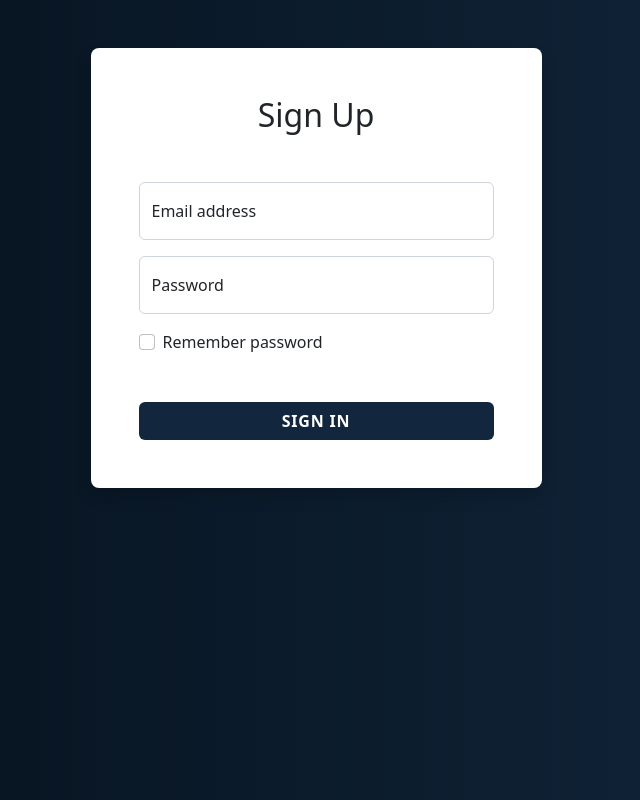
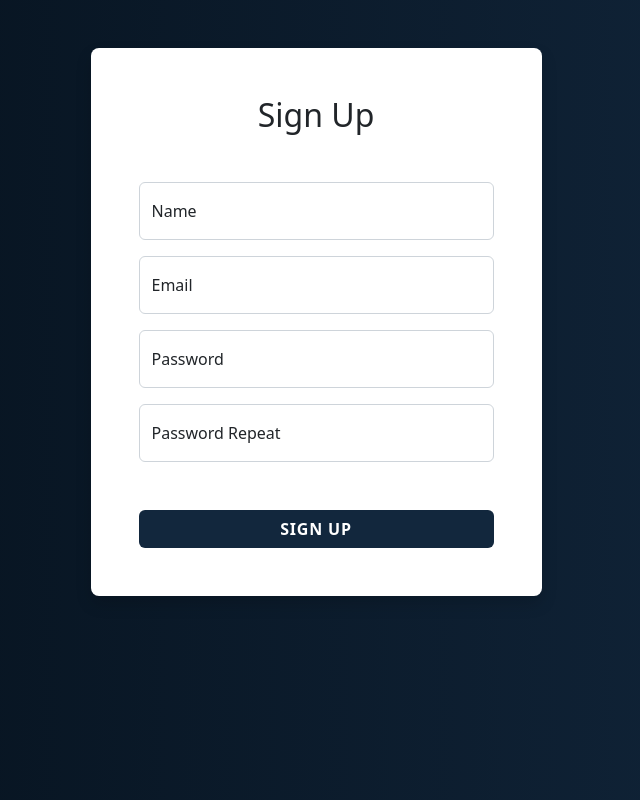
Before and after one commit to duhayildirim/BlogUIReact, a React (Create React App) app: page / in a window 1280 px wide. Shown: the whole page, without its empty margins (324-964 px from the left). Built offline with nearby package versions, Linux system fonts and the light colour scheme.

Commit message:
onChange funtions

```diff
--- a/src/Styles/Form.css
+++ b/src/Styles/Form.css
@@ -10,3 +10,8 @@ body {
     background: #12273d !important;
     color: white !important;
   }
+
+  .form-control:focus {
+    border-color: #12273d !important;
+    box-shadow: 0 0 0 0.05rem #12273d !important;
+}
--- a/src/UserSignupPage.js
+++ b/src/UserSignupPage.js
@@ -1,9 +1,41 @@
 import React from "react";
 
 class UserSignupPage extends React.Component {
+    state = {
+        username: null,
+        email: null,
+        password: null,
+        passwordRepeat: null,
+    }
+
+
+
+    onChangeUsername = e => {
+        this.setState({
+            username: e.target.value
+        })
+    }
+
+    onChangeEmail = e => {
+        this.setState({
+            email: e.target.value
+        })
+    }
+
+    onChangePassword = e => {
+        this.setState({
+            password: e.target.value
+        })
+    }
+
+    onChangePasswordRepeat = e => {
+        this.setState({
+            passwordRepeat: e.target.value
+        })
+    }
+
     render() {
         return (
-            <body>
             <div className="container">
                 <div className="row">
                     <div className="col-sm-9 col-md-7 col-lg-5 mx-auto">
@@ -11,24 +43,25 @@ class UserSignupPage extends React.Component {
                             <div className="card-body p-4 p-sm-5">
                                 <h2 className="card-title text-center mb-5 fw-light">Sign Up</h2>
                                 <form>
-                                        <div class="form-floating mb-3">
-                                            <input type="email" class="form-control" id="floatingInput" placeholder="name@example.com" />
-                                            <label for="floatingInput"> Email address</label>
+                                    <div className="form-floating mb-3">
+                                        <input type="text" className="form-control" id="floatingName" placeholder="Name" name="username" onChange={this.onChangeUsername} />
+                                        <label htmlFor="floatingName"> Name</label>
                                     </div>
-                                        <div class="form-floating mb-3">
-                                            <input type="password" class="form-control" id="floatingPassword" placeholder="Password" />
-                                            <label for="floatingPassword">Password</label>
+                                    <div className="form-floating mb-3">
+                                        <input type="email" className="form-control" id="floatingInput" placeholder="name@example.com" name="email" onChange={this.onChangeEmail} />
+                                        <label htmlFor="floatingInput"> Email</label>
                                     </div>
-
-                                        <div class="form-check mb-3">
-                                            <input class="form-check-input" type="checkbox" value="" id="rememberPasswordCheck" />
-                                            <label class="form-check-label" for="rememberPasswordCheck">
-                                                Remember password
-                                            </label>
+                                    <div className="form-floating mb-3">
+                                        <input type="password" className="form-control" id="floatingPassword" placeholder="Password" name="password" onChange={this.onChangePassword} />
+                                        <label htmlFor="floatingPassword">Password</label>
                                     </div>
-                                        <div class="d-grid mt-5">
-                                            <button class="btn btn-login text-uppercase fw-bold" type="submit">Sign
-                                                in</button>
+                                    <div className="form-floating mb-3">
+                                        <input type="password" className="form-control" id="floatingPasswordRepeat" placeholder="Password Repeat" />
+                                        <label htmlFor="floatingPasswordRepeat" name="passwordRepeat" onChange={this.onChangePasswordRepeat}>Password Repeat</label>
+                                    </div>
+                                    <div className="d-grid mt-5">
+                                        <button className="btn btn-login text-uppercase fw-bold" type="submit">Sign
+                                            up</button>
                                     </div>
                                 </form>
                             </div>
@@ -36,7 +69,6 @@ class UserSignupPage extends React.Component {
                     </div>
                 </div>
             </div>
-            </body>
         )
     }
 }
```
Lines whose indentation alone changed are shown as unchanged.
